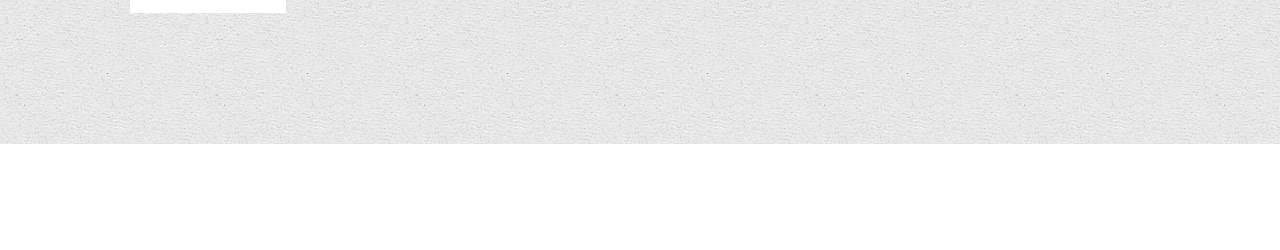
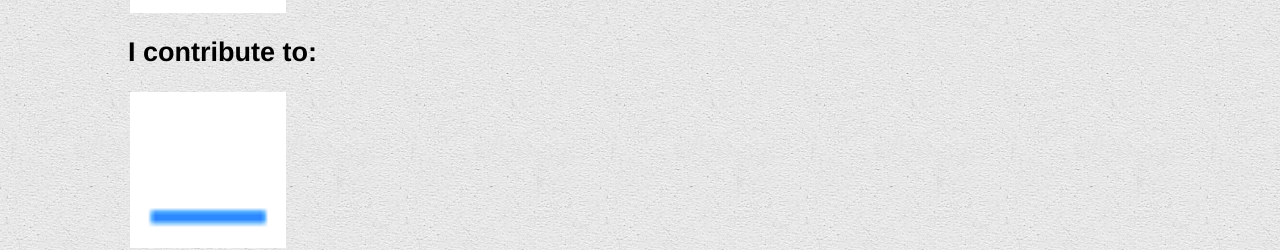
Before and after one commit to kirilknysh/kirilknysh.github.io, a plain HTML site: page index.html in a window 1280 px wide. Shown: the part 656-906 px from the top of the page. Before the commit the page ends 800 px from the top, so only its background shows below. Drawn offline with Linux system fonts and the light colour scheme.

Commit message:
Add Lo-Dash contribution;

```diff
--- a/css/main.css
+++ b/css/main.css
@@ -340,6 +340,17 @@ h2 {
     border-radius: 50%;
 }
 
+.tile.ld .face {
+    color: #222;
+}
+
+.tile.ld .back {
+    font-size: 1rem;
+    background: #6d426d;
+    text-align: center;
+    color: #fff;
+}
+
 .tile.width.height .face .text {
     display: none;
 }
--- a/index.html
+++ b/index.html
@@ -92,5 +92,21 @@
             </div>
         </div>
     </section>
+    <section>
+        <h2>I contribute to:</h2>
+        <div class="tiles">
+            <div class="tile width height ld loft">
+                <a class="link" href="https://lodash.com/" target="_blank"><div class="content">
+                    <div class="back vertical-align">
+                        <span>Lo-Dash</span>
+                    </div>
+                    <div class="face vertical-align">
+                        <img src="img/logo-ld.png" class="logo logo-ld" />
+                        <span class="text">Lo-Dash</span>
+                    </div>
+                </div></a>
+            </div>
+        </div>
+    </section>
 </body>
 </html>
```
Also changed, not shown: img/logo-ld.png (added).
